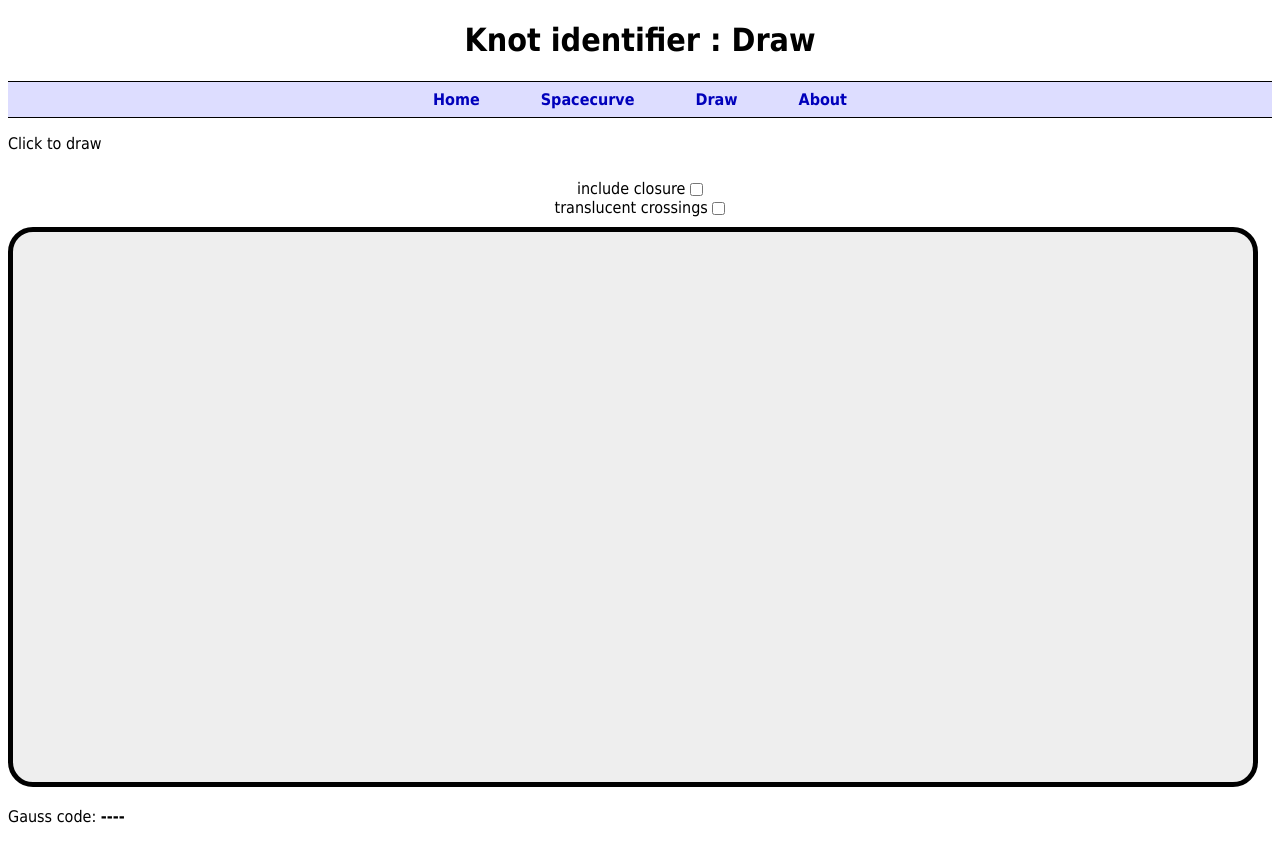
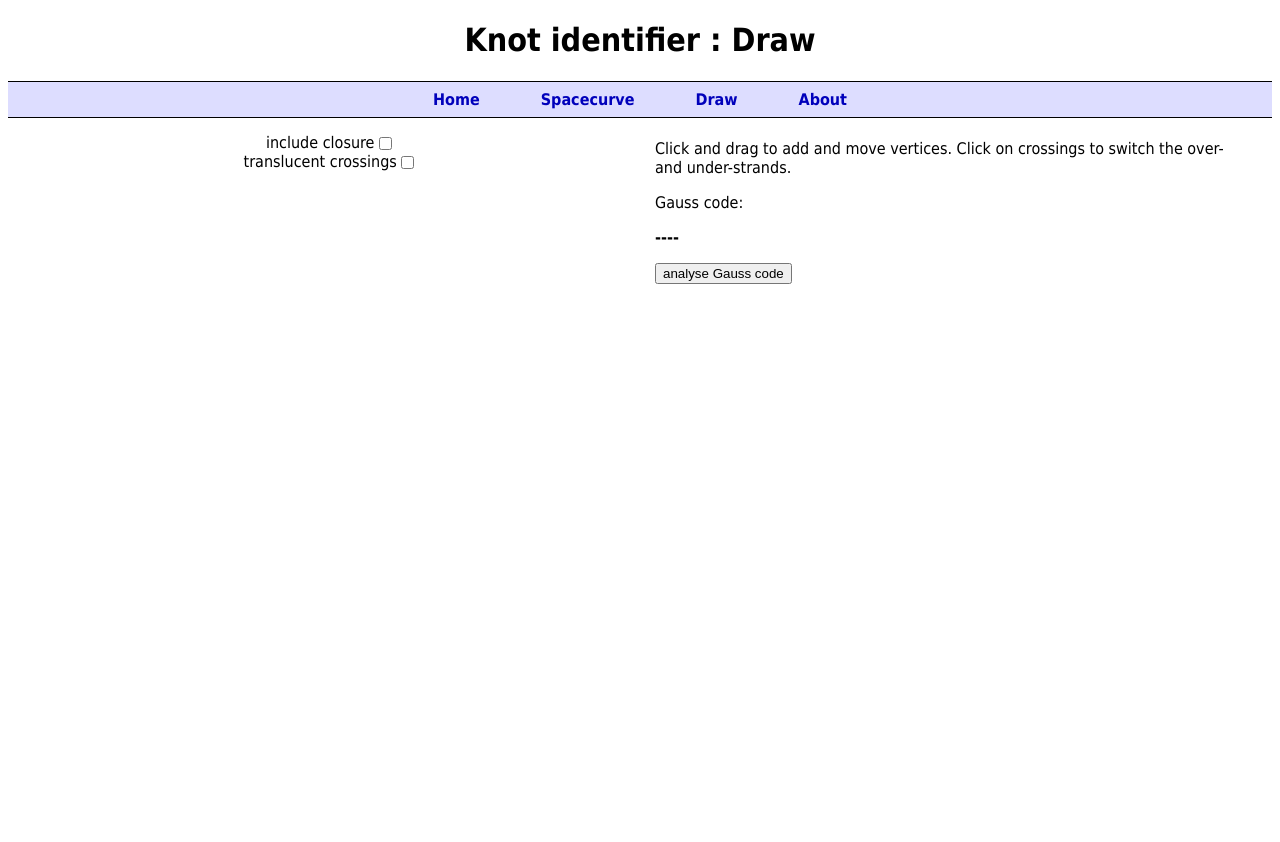
Before and after one commit to SPOCKnots/KnotID, a Flask app: page /draw in a window 1280 px wide. After the commit the page ends 284 px from the top, so only its background shows below. Run offline with Flask 2, Linux system fonts and the light colour scheme; parts of the project's set-up code (start-up, migrations or seed data) failed here and were passed over.

Commit message:
Updated drawing html

```diff
--- a/templates/draw.html
+++ b/templates/draw.html
@@ -10,10 +10,9 @@ Draw - Knot identifier
 
 {% block body %}
 <script src="static/two.js"></script>
-<p>
-  Click to draw
-</p>
+<div>
 
+    <div id="plot_container">
         <form action="" id="draw_form">
             <div id="form_container">
                 include closure <input type="checkbox"  name="include_closure" value="include_closure" onChange="changeClosure()" id="closure_checkbox">
@@ -24,15 +23,41 @@ Draw - Knot identifier
 
         <div id="draw_page">
 
-    <div id="draw-shapes" ondragstart="return false;" ondrop="return false;">
+            <div id="canvas_container" ondragstart="return false;" ondrop="return false;">
             </div>
 
             <script src="static/draw.js"></script>
         </div>
 
+    </div>
+
+    <div id="results_container">
+        <div class="center_thin">
+            <p>
+                Click and drag to add and move vertices. Click on crossings to switch the over- and under-strands.
+            </p>
+
+            <div class="scroll_title">
+                Gauss code:
+            </div>
+            <div class="gauss_code" >
                 <p id="gc_output">
-  Gauss code: <strong>----</strong>
+                    <strong>----</strong>
                 </p>
+            </div>
+
+            <div id="analyse_button_container">
+            <button onClick="uploadGaussCode()">
+                analyse Gauss code
+            </button>
+            </div>
+
+            <div id="analysis_result">
+            </div>
+
+        </div>
+    </div>
+</div>
 
 
 
```
Lines whose indentation alone changed are shown as unchanged.
